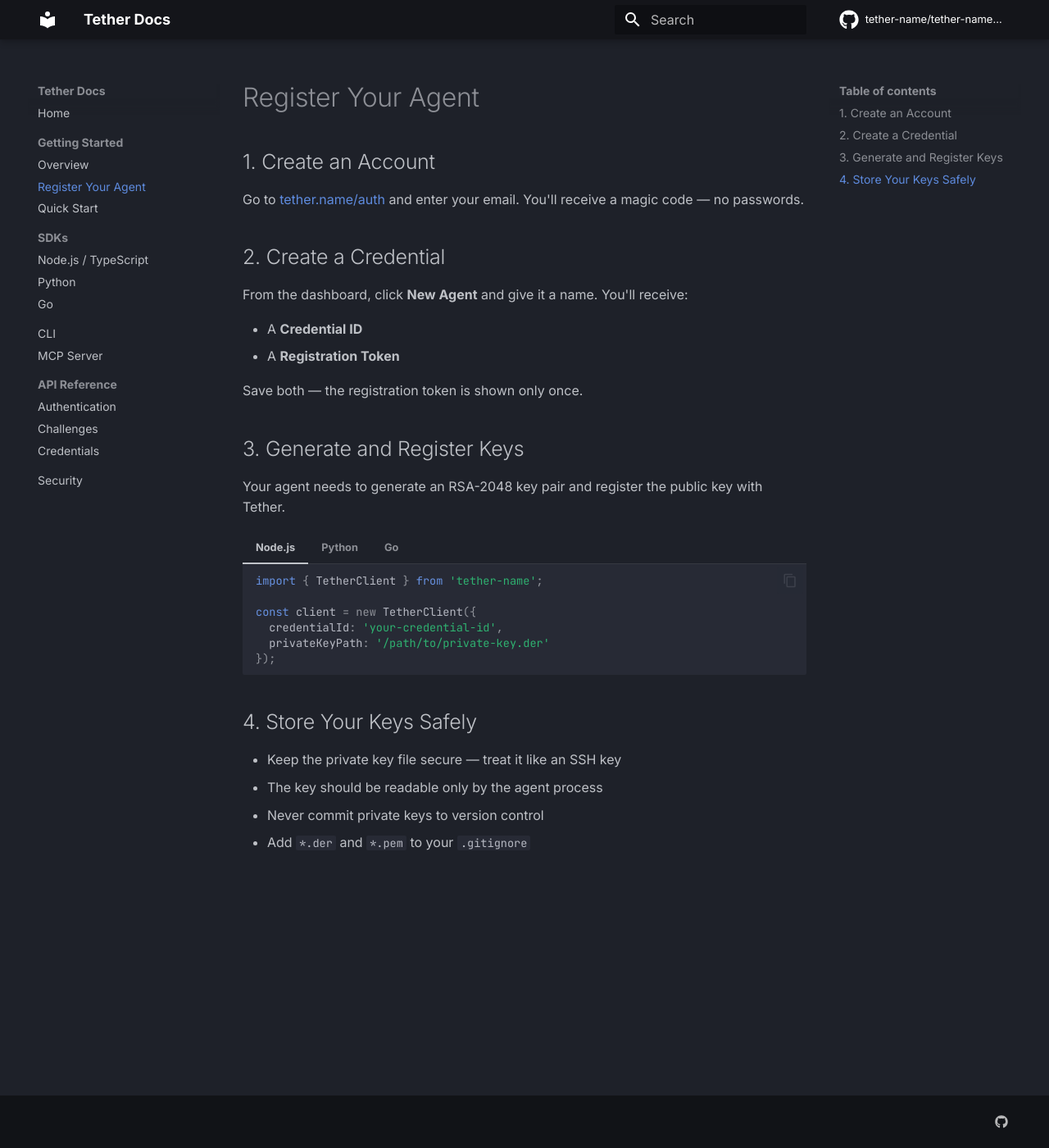
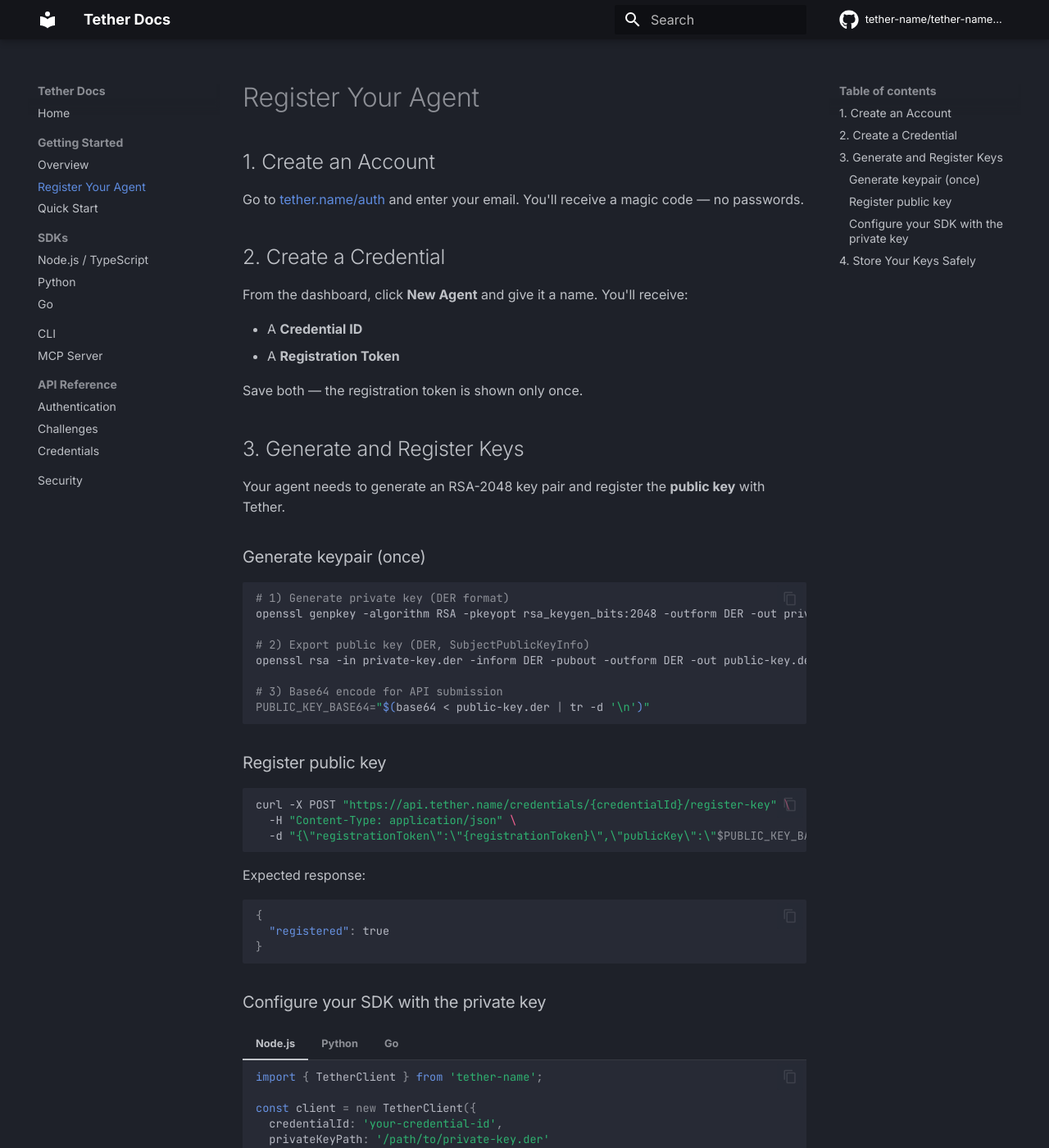
Before and after one commit to tether-name/tether-name-docs, an MkDocs documentation site: the page built from docs/getting-started/register.md, in a window 1280 px wide and 1400 px high. Shown: the whole window at 82% size. Built offline with MkDocs 1.6.1 and Material for MkDocs 9.7.7, drawn with Linux system fonts in a browser that asks for light colours; comment, search, counter and statistics services are not loaded.

Commit message:
docs: add explicit key generation and register-key API flow

````diff
--- a/docs/getting-started/register.md
+++ b/docs/getting-started/register.md
@@ -15,7 +15,38 @@
 
 ## 3. Generate and Register Keys
 
-Your agent needs to generate an RSA-2048 key pair and register the public key with Tether.
+Your agent needs to generate an RSA-2048 key pair and register the **public key** with Tether.
+
+### Generate keypair (once)
+
+```bash
+# 1) Generate private key (DER format)
+openssl genpkey -algorithm RSA -pkeyopt rsa_keygen_bits:2048 -outform DER -out private-key.der
+
+# 2) Export public key (DER, SubjectPublicKeyInfo)
+openssl rsa -in private-key.der -inform DER -pubout -outform DER -out public-key.der
+
+# 3) Base64 encode for API submission
+PUBLIC_KEY_BASE64="$(base64 < public-key.der | tr -d '\n')"
+```
+
+### Register public key
+
+```bash
+curl -X POST "https://api.tether.name/credentials/{credentialId}/register-key" \
+  -H "Content-Type: application/json" \
+  -d "{\"registrationToken\":\"{registrationToken}\",\"publicKey\":\"$PUBLIC_KEY_BASE64\"}"
+```
+
+Expected response:
+
+```json
+{
+  "registered": true
+}
+```
+
+### Configure your SDK with the private key
 
 === "Node.js"
 
````
